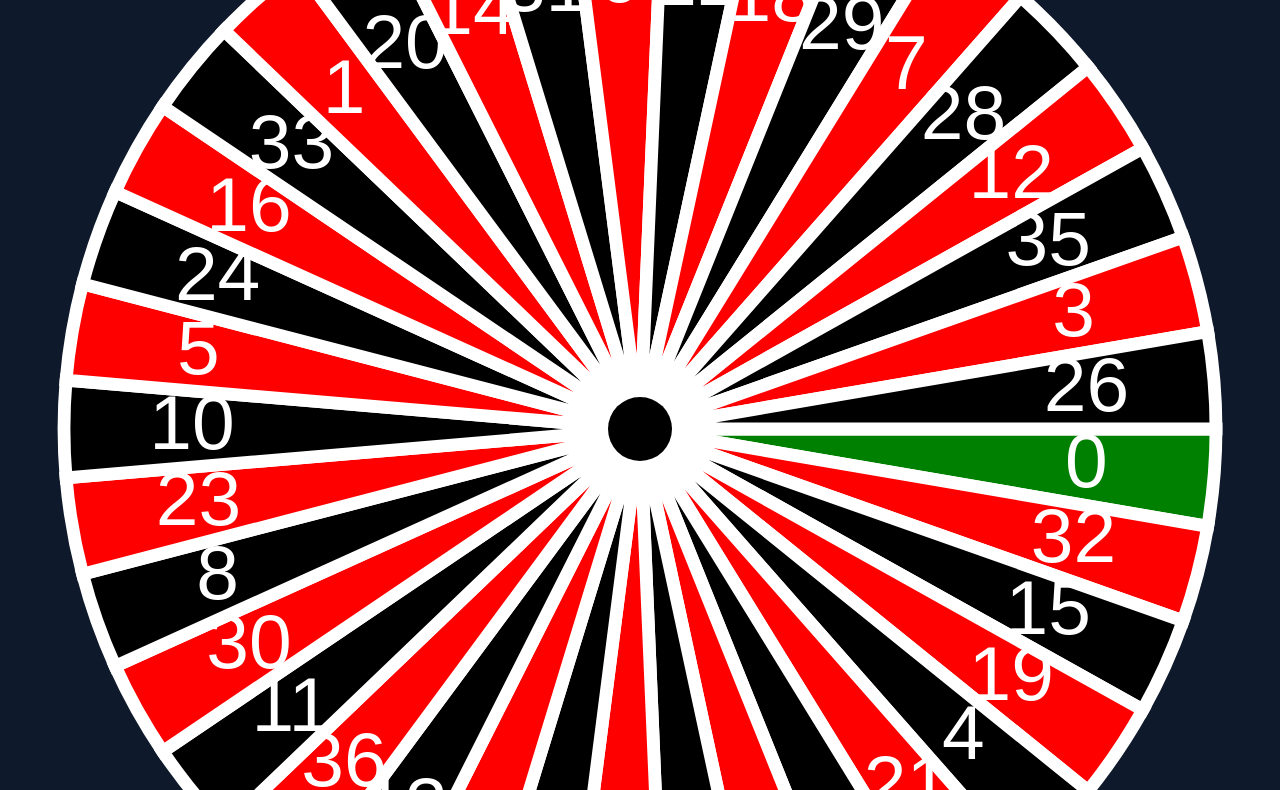
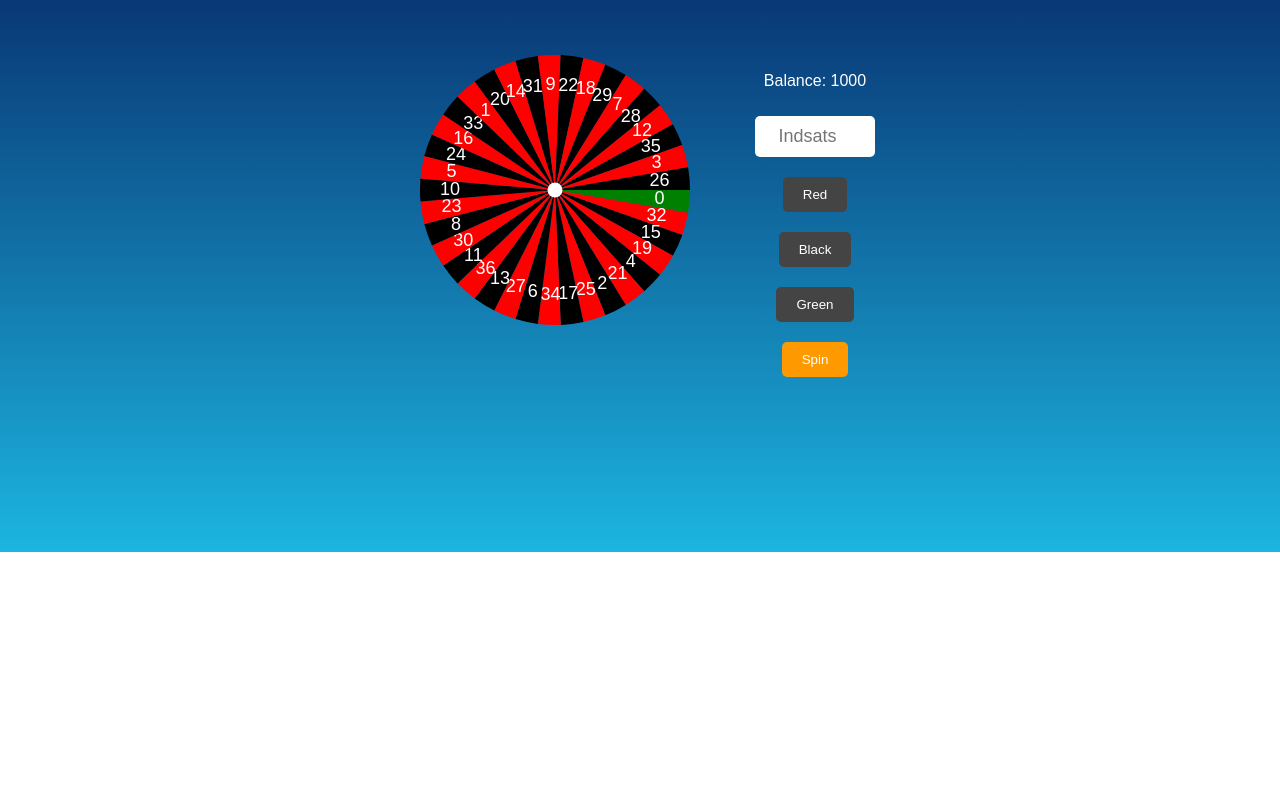
Before and after one commit to Simon03555/MinHjemmeside, a plain HTML site: page index.html in a window 1280 px wide. Shown: the part 248-1038 px from the top of the page. After the commit the page ends 800 px from the top, so only its background shows below. Drawn offline with Linux system fonts and the light colour scheme.

Commit message:
Update styles.css

```diff
--- a/styles.css
+++ b/styles.css
@@ -1,99 +1,80 @@
-/* Grundlæggende styling */
-* {
-    margin: 0;
-    padding: 0;
-    box-sizing: border-box;
-}
-
 body {
-    background-color: #0e1a2b;
-    color: #fff;
     font-family: Arial, sans-serif;
-}
-
-.container {
-    text-align: center;
-    padding: 30px;
-}
-
-/* Balance sektion */
-.balance p {
-    font-size: 18px;
-    font-weight: bold;
-    margin: 10px 0;
-}
-
-/* Roulette hjulet */
-#roulette-container {
-    margin-top: 30px;
+    background: linear-gradient(to bottom, #000046, #1cb5e0);
+    color: white;
     display: flex;
     justify-content: center;
     align-items: center;
+    height: 100vh;
+    margin: 0;
+}
+
+#container {
+    text-align: center;
+    padding: 20px;
+}
+
+.game-container {
+    display: flex;
+    justify-content: center;
+    align-items: center;
+    gap: 50px;
+}
+
+#wheel-container {
     position: relative;
-    width: 100%;
 }
 
 #wheel {
+    width: 300px;
+    height: 300px;
     transform-origin: center;
-    transition: transform 3s ease-out;
 }
 
-#wheel-segments path {
-    stroke: #fff;
-    stroke-width: 2;
+#wheel-segments {
+    transform-origin: center;
 }
 
-#wheel-segments text {
-    font-size: 12px;
-    text-anchor: middle;
-    dominant-baseline: middle;
-    fill: #fff;
-}
-
-/* Bet options */
-.bet-options {
-    margin: 20px 0;
-}
-
-.bet {
-    background-color: #2e3b4e;
+button {
+    padding: 10px 20px;
+    margin-top: 20px;
+    background-color: #444;
+    color: white;
     border: none;
-    color: #fff;
-    padding: 10px 20px;
-    margin: 5px;
     cursor: pointer;
-    font-size: 16px;
     border-radius: 5px;
 }
 
-.bet:hover {
-    background-color: #1d2b3a;
+button:hover {
+    background-color: #888;
 }
 
-input[type="number"] {
-    padding: 10px;
-    font-size: 16px;
-    border: none;
-    border-radius: 5px;
-    margin-top: 10px;
+#bet-container {
+    display: flex;
+    flex-direction: column;
+    align-items: center;
+    margin-top: 50px;
 }
 
-/* Spin knappen */
-.spin {
-    margin-top: 30px;
+input {
+    padding: 10px;
+    margin-top: 10px;
+    width: 100px;
+    text-align: center;
+    font-size: 18px;
+    border-radius: 5px;
+    border: none;
 }
 
 #spin-button {
-    background-color: #58b6e0;
-    color: #fff;
-    border: none;
-    padding: 15px 30px;
-    font-size: 18px;
-    cursor: pointer;
-    border-radius: 5px;
-    transition: background-color 0.3s;
+    background-color: #ff9900;
 }
 
 #spin-button:hover {
-    background-color: #41a1c4;
+    background-color: #ffcc00;
 }
+
+#ball {
+    fill: white;
+    transition: transform 3s ease-out;
+}
```
